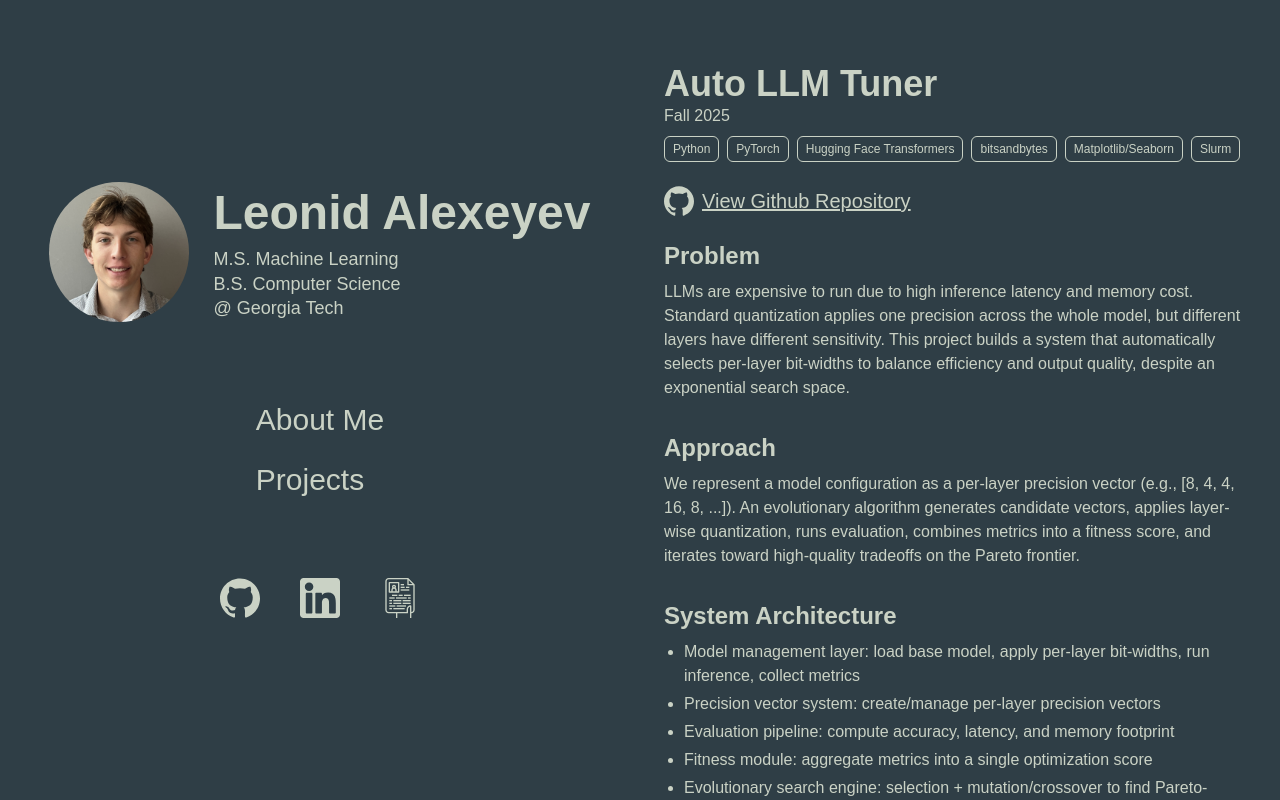
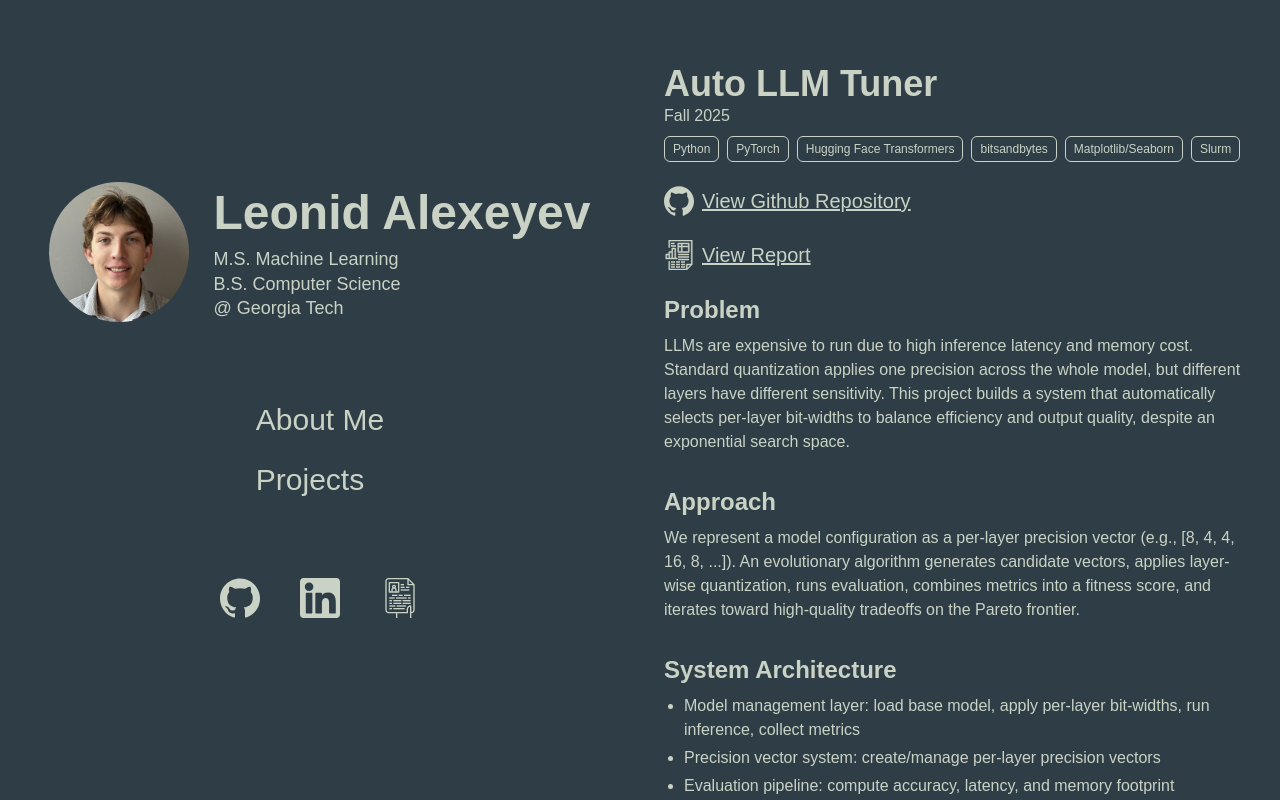
Before and after one commit to lalexeyev/portfolio, a Next.js app: page /projects/auto-llm-tuner in a window 1280 px wide. Built offline with nearby package versions, Linux system fonts and the light colour scheme.

Commit message:
Add spot for demo video

```diff
--- a/src/app/projects/[slug]/page.tsx
+++ b/src/app/projects/[slug]/page.tsx
@@ -33,13 +33,22 @@ export default async function ProjectPage({ params }: { params: Promise<{ slug:
           </a>
         )}
 
-        {project.links?.paper && (
-          <a href={project.links.paper} target="_blank" rel="noopener noreferrer" className="flex flex-row gap-2">
+        {project.links?.report && (
+          <a href={project.links.report} target="_blank" rel="noopener noreferrer" className="flex flex-row gap-2">
             <Image src="/report.svg" alt="Report Logo Logo" width={30} height={30} />
             <span className="text-xl underline place-self-center">View Report</span>
           </a>
         )}
 
+        {project.links?.demo && (
+          <div className="w-full max-w-3xl aspect-video rounded-md overflow-hidden border">
+            <video
+              src={project.links.demo}
+              controls
+              className="w-full h-full object-contain"
+            />
+          </div>
+        )}
 
         <div className="space-y-8">
           {project.sections.map((section, index) => {
```
